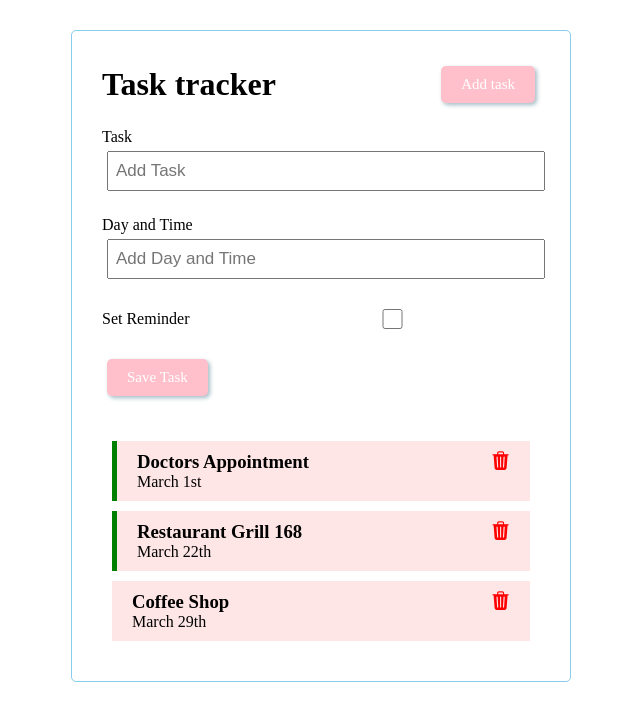
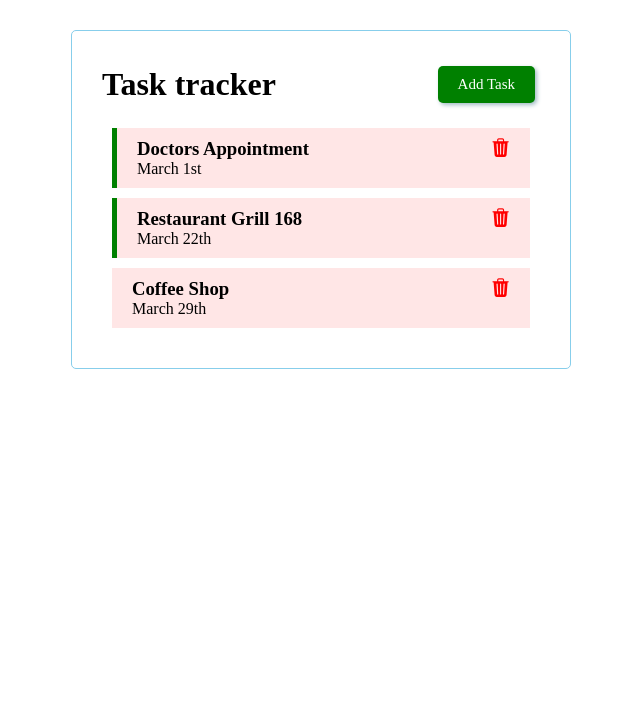
Before and after one commit to WeisgerberEstelle/vue-crashcourse-todos, a Vue app: page / in a window 1280 px wide. Shown: the top 720 px of the page, without its empty margins (319-959 px from the left). Built offline with nearby package versions, Linux system fonts and the light colour scheme; a web font is replaced by a local one.

Commit message:
added toggle add task and close button

```diff
--- a/src/App.vue
+++ b/src/App.vue
@@ -1,7 +1,8 @@
 <template>
   <div class="container">
-    <Header title="Task tracker" />
-    <AddTask @add-task="addTask" />
+    <Header @toggle-add-task="toggleAddTask" title="Task tracker" :showAddTask="showAddTask" />
+    <div v-show="showAddTask"><AddTask @add-task="addTask" /></div>
+
     <Tasks
       @toggle-reminder="toggleReminder"
       @delete-task="deleteTask"
@@ -25,9 +26,13 @@
   data() {
     return {
       tasks: [],
+      showAddTask: false,
     };
   },
   methods: {
+    toggleAddTask() {
+      this.showAddTask = !this.showAddTask;
+    },
     addTask(task) {
       this.tasks = [...this.tasks, task];
     },
--- a/src/components/Button.vue
+++ b/src/components/Button.vue
@@ -18,7 +18,7 @@
   },
   methods:{
       onClick() {
-        console.log('hi');
+        this.$emit('btn-click');
       }
   }
 }
--- a/src/components/Header.vue
+++ b/src/components/Header.vue
@@ -1,32 +1,36 @@
 <template>
   <header>
-    <h1>{{title}}</h1>
-    <Button text="Add task" color="pink"/>
+    <h1>{{ title }}</h1>
+    <Button
+      @btn-click="$emit('toggle-add-task')"
+      :text="showAddTask ? 'Close' : 'Add Task'"
+      :color="showAddTask ? 'red' : 'green'"
+    />
   </header>
 </template>
 
 <script>
-import Button from './Button'
-export default{
-    name: 'Header',
+import Button from "./Button";
+export default {
+  name: "Header",
   props: {
     title: {
       type: String,
-            default:'Hello world'
-        }
+      default: "Hello world",
     },
-    components :{
+    showAddTask: Boolean,
+  },
+  components: {
     Button,
-    }
-}
+  },
+};
 </script>
 
 <style scoped>
-header{
-    display:flex;
+header {
+  display: flex;
   justify-content: space-between;
   align-items: center;
-    margin-block-end:20px;
+  margin-block-end: 20px;
 }
-
 </style>
```
Lines whose indentation alone changed are shown as unchanged.
